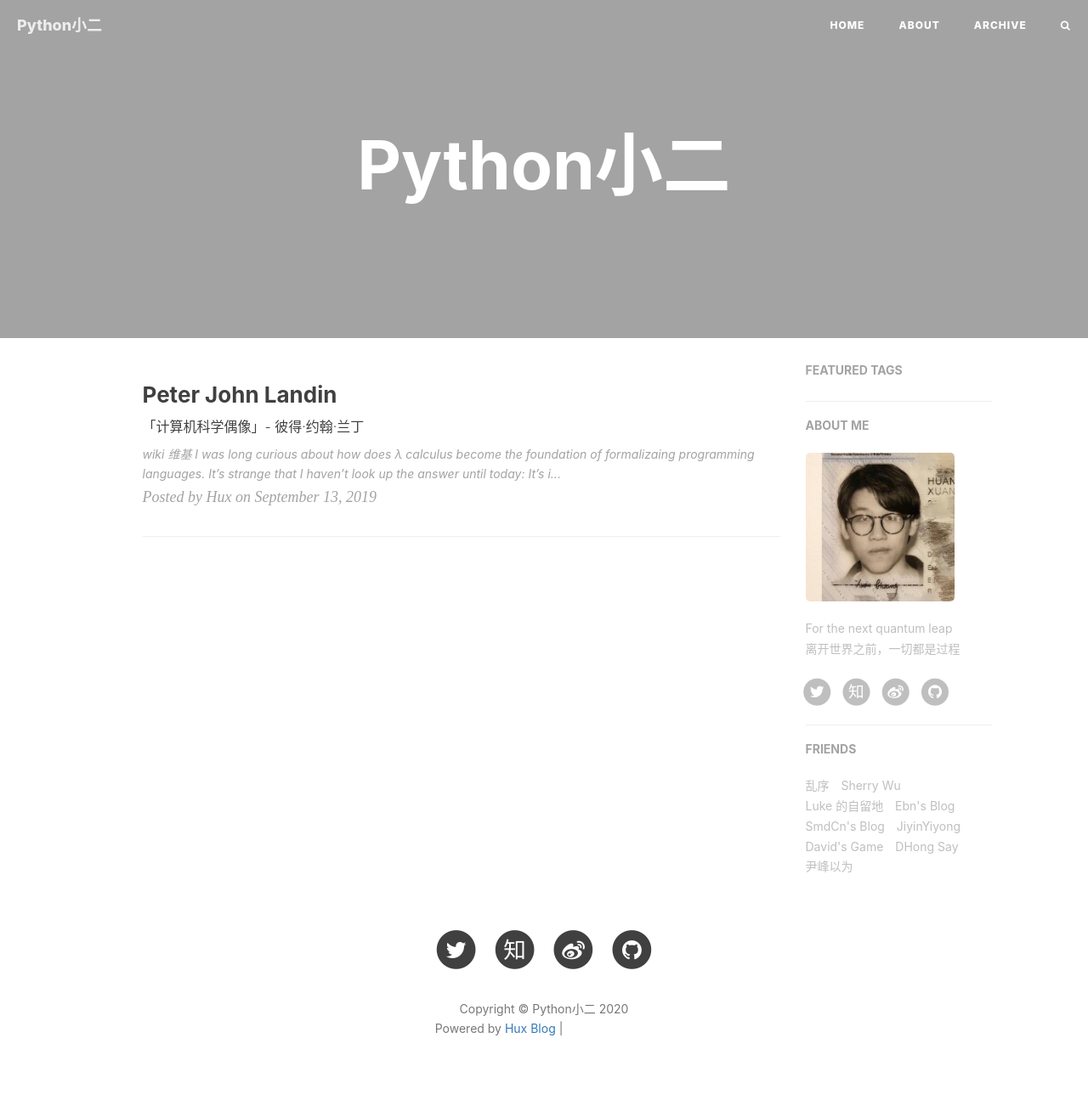
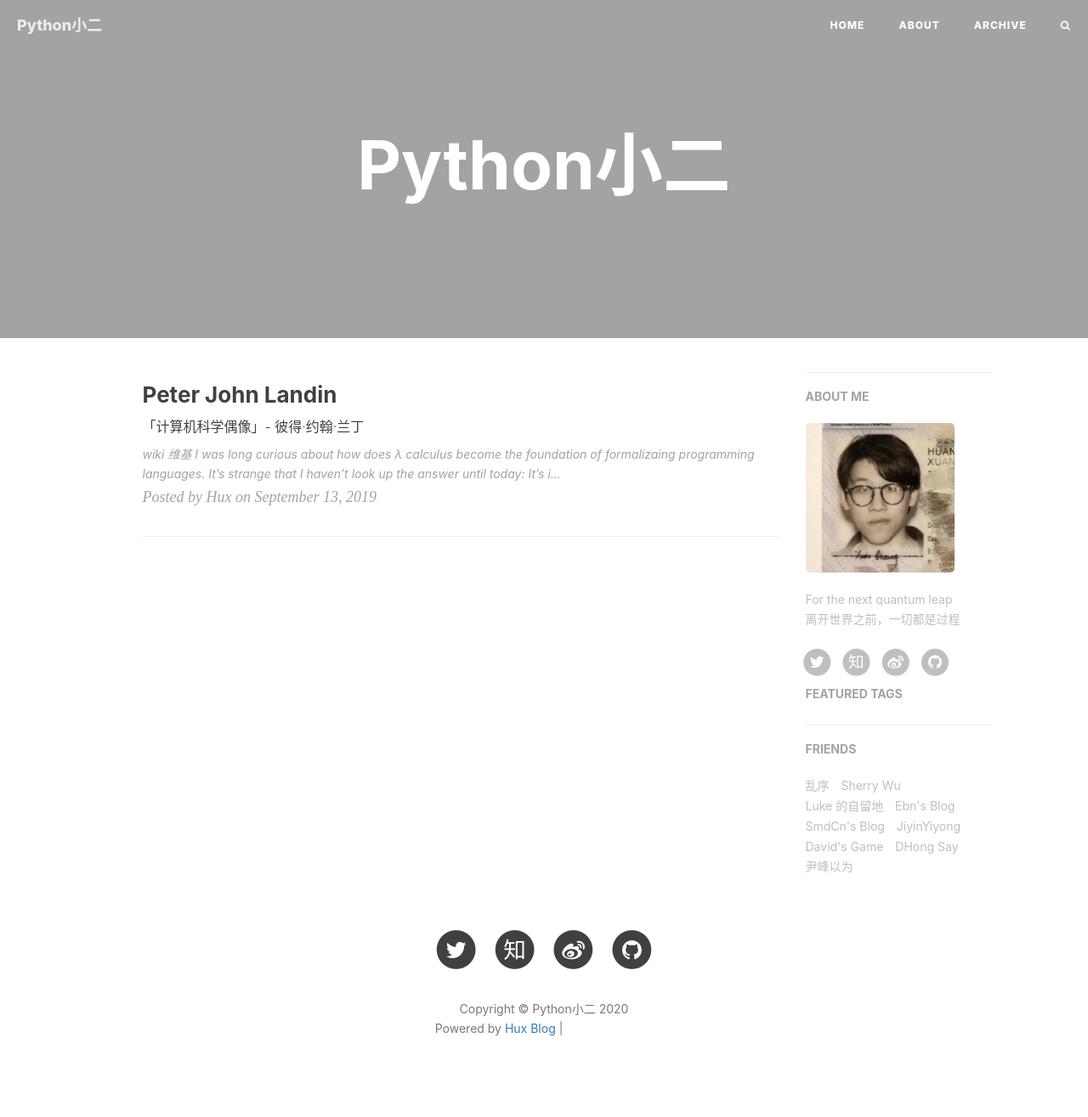
Before and after one commit to VistaLing/VistaLing.github.io, a Jekyll site: the page built from index.html, in a window 1280 px wide. Shown: the whole page at 85% size. Built offline with Jekyll 4.4.1, drawn with Linux system fonts in a browser that asks for light colours; nearby versions of some CDN libraries; the list of posts is cut into pages by our own code; comment, search, counter and statistics services are not loaded; grey boxes are pictures that could not be loaded.

Commit message:
Update page.html

```diff
--- a/_layouts/page.html
+++ b/_layouts/page.html
@@ -47,11 +47,11 @@ layout: default
                 col-xs-12
                 sidebar-container
             ">
+				<!-- Short About -->
+                {% include short-about.html %}
+
                 <!-- Featured Tags -->
                 {% include featured-tags.html %}
-
-                <!-- Short About -->
-                {% include short-about.html %}
 
                 <!-- Friends Blog -->
                 {% include friends.html %}
```
